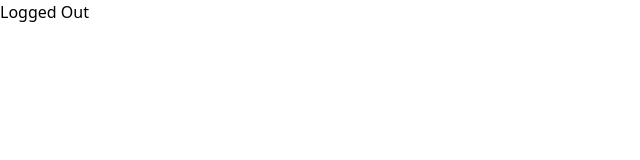
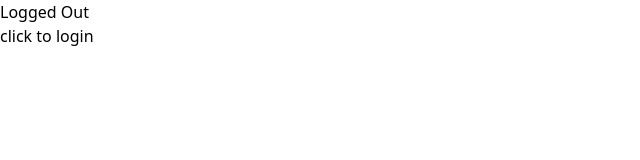
Before and after one commit to imtherealk/nuber-eats-frontend, a React (Create React App) app: page / in a window 1280 px wide. Shown: the top 160 px of the page, without its empty margins (0-640 px from the left). Built offline with nearby package versions, Linux system fonts and the light colour scheme.

Commit message:
Add local field isLoggedIn

```diff
--- a/src/App.tsx
+++ b/src/App.tsx
@@ -1,8 +1,12 @@
+import { useReactiveVar } from "@apollo/client";
 import React from "react";
+import { isLoggedInVar } from "./apollo";
+import { LoggedInRouter } from "./routers/logged-in-router";
 import { LoggedOutRouter } from "./routers/logged-out-router";
 
 function App() {
-  return <LoggedOutRouter />;
+  const isLoggedIn = useReactiveVar(isLoggedInVar);
+  return isLoggedIn ? <LoggedInRouter /> : <LoggedOutRouter />;
 }
 
 export default App;
--- a/src/apollo.ts
+++ b/src/apollo.ts
@@ -1,6 +1,20 @@
-import { ApolloClient, InMemoryCache } from "@apollo/client";
+import { ApolloClient, InMemoryCache, makeVar } from "@apollo/client";
+
+export const isLoggedInVar = makeVar(false);
 
 export const client = new ApolloClient({
   uri: "http://localhost:4000/graphql",
-  cache: new InMemoryCache(),
+  cache: new InMemoryCache({
+    typePolicies: {
+      Query: {
+        fields: {
+          isLoggedIn: {
+            read() {
+              return isLoggedInVar();
+            },
+          },
+        },
+      },
+    },
+  }),
 });
--- a/src/routers/logged-in-router.tsx
+++ b/src/routers/logged-in-router.tsx
@@ -1,3 +1,11 @@
 import React from "react";
+import { isLoggedInVar } from "../apollo";
 
-export const LoggedInRouter = () => <span>Logged In</span>;
+export const LoggedInRouter = () => {
+  return (
+    <div>
+      <h1>Logged In</h1>
+      <button onClick={() => isLoggedInVar(false)}>click to logout</button>
+    </div>
+  );
+};
--- a/src/routers/logged-out-router.tsx
+++ b/src/routers/logged-out-router.tsx
@@ -1,3 +1,14 @@
 import React from "react";
+import { isLoggedInVar } from "../apollo";
 
-export const LoggedOutRouter = () => <span>Logged Out</span>;
+export const LoggedOutRouter = () => {
+  const onClick = () => {
+    isLoggedInVar(true);
+  };
+  return (
+    <div>
+      <h1>Logged Out</h1>
+      <button onClick={onClick}>click to login</button>
+    </div>
+  );
+};
```
